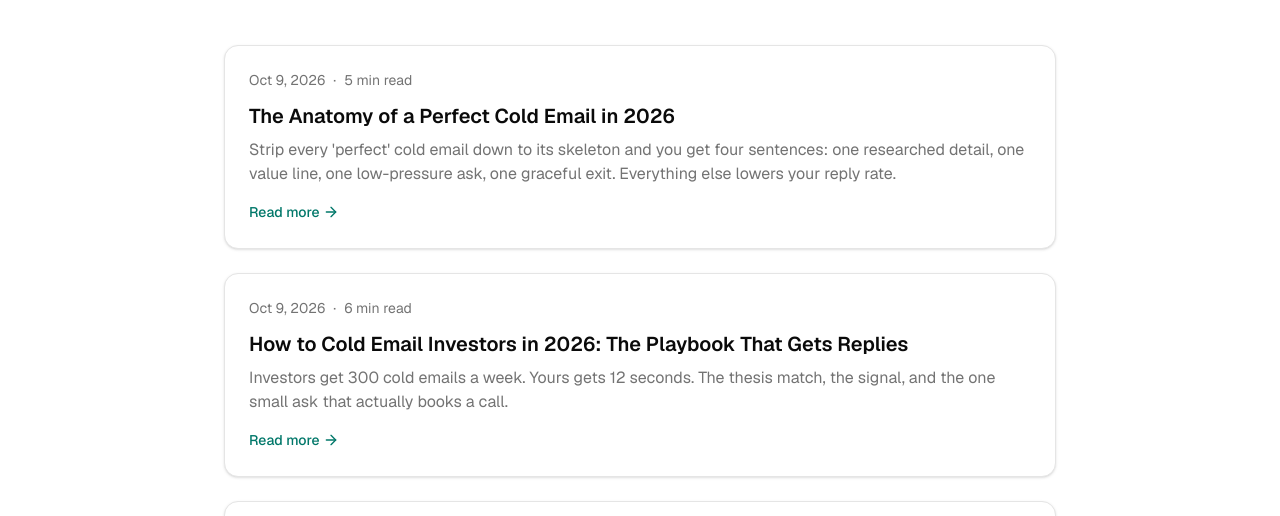
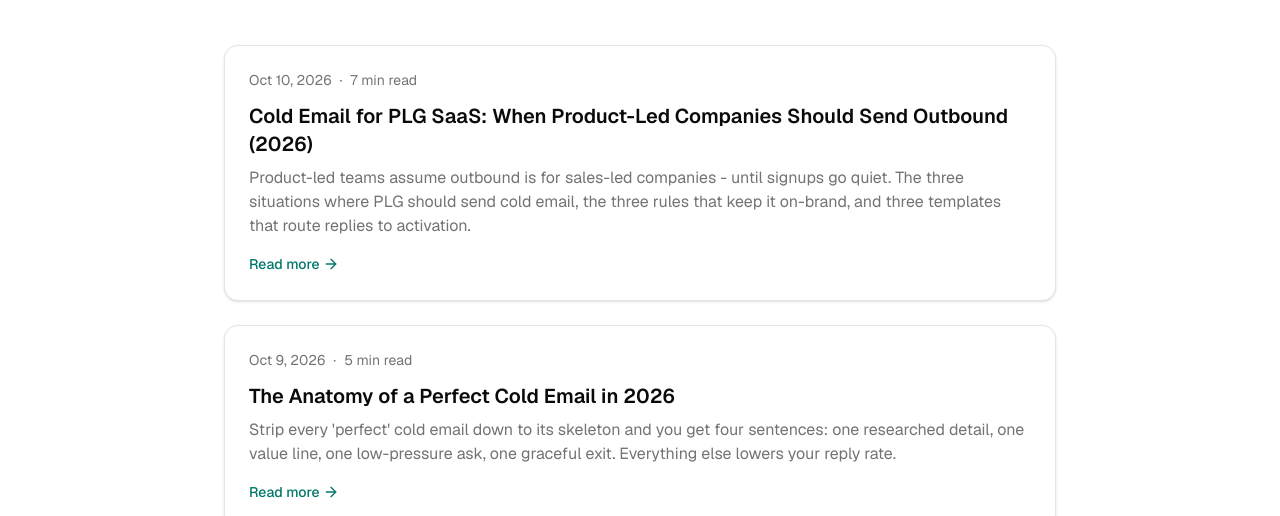
Before and after one commit to caicai458/copywise, a Next.js app: page /blog in a window 1280 px wide. Shown: the part 284-800 px from the top of the page. Built offline with nearby package versions, Linux system fonts and the light colour scheme; no server answers.

Commit message:
Update page.tsx

```diff
--- a/app/blog/page.tsx
+++ b/app/blog/page.tsx
@@ -5,6 +5,13 @@ import { Card, CardContent } from "@/components/ui/card";
 import { ArrowRight } from "lucide-react";
 const POSTS = [
   {
+    slug: "cold-email-for-plg-saas-2026",
+    title: "Cold Email for PLG SaaS: When Product-Led Companies Should Send Outbound (2026)",
+    description:
+      "Product-led teams assume outbound is for sales-led companies - until signups go quiet. The three situations where PLG should send cold email, the three rules that keep it on-brand, and three templates that route replies to activation.",
+    date: "Oct 10, 2026",
+    readTime: "7 min read",
+  },  {
     slug: "anatomy-of-perfect-cold-email",
     title: "The Anatomy of a Perfect Cold Email in 2026",
     description:
```
